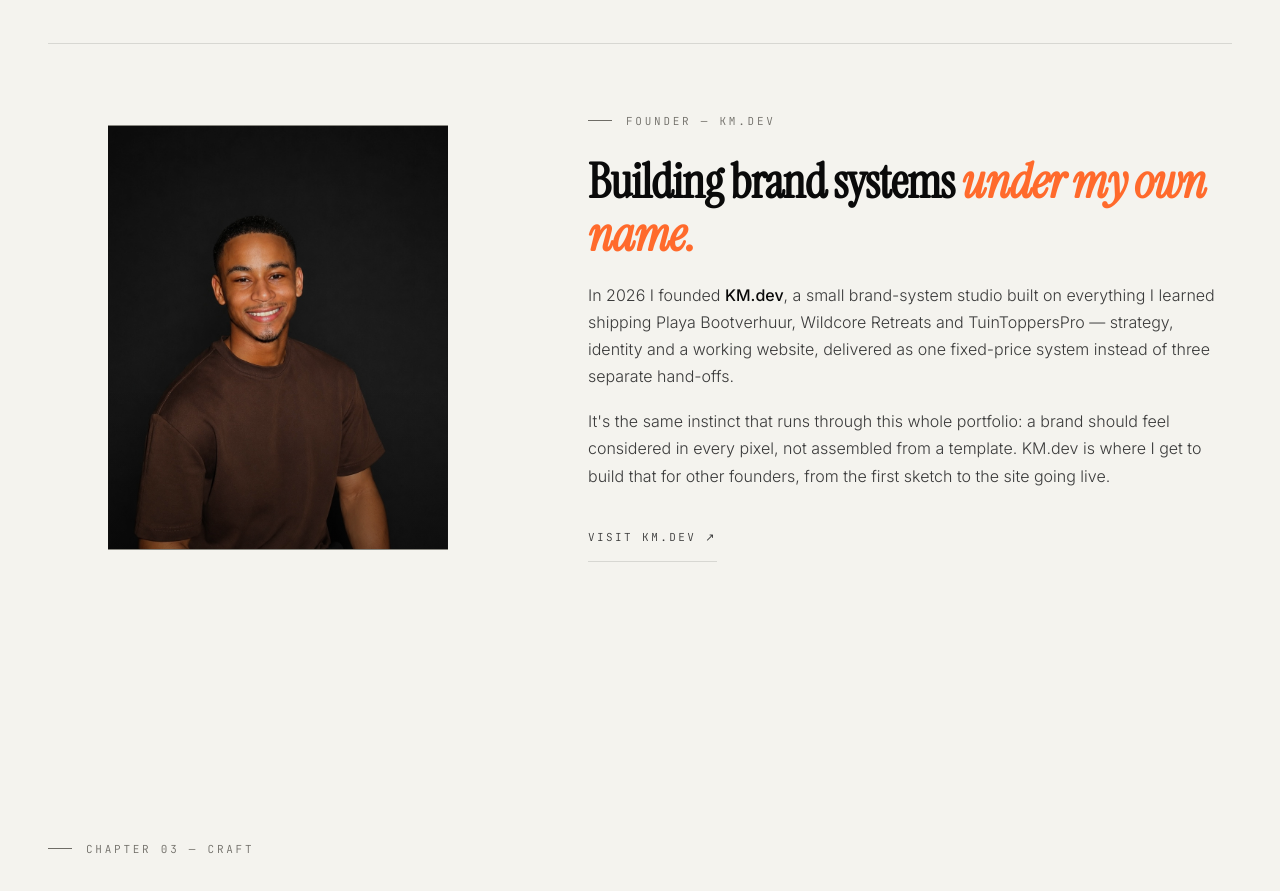
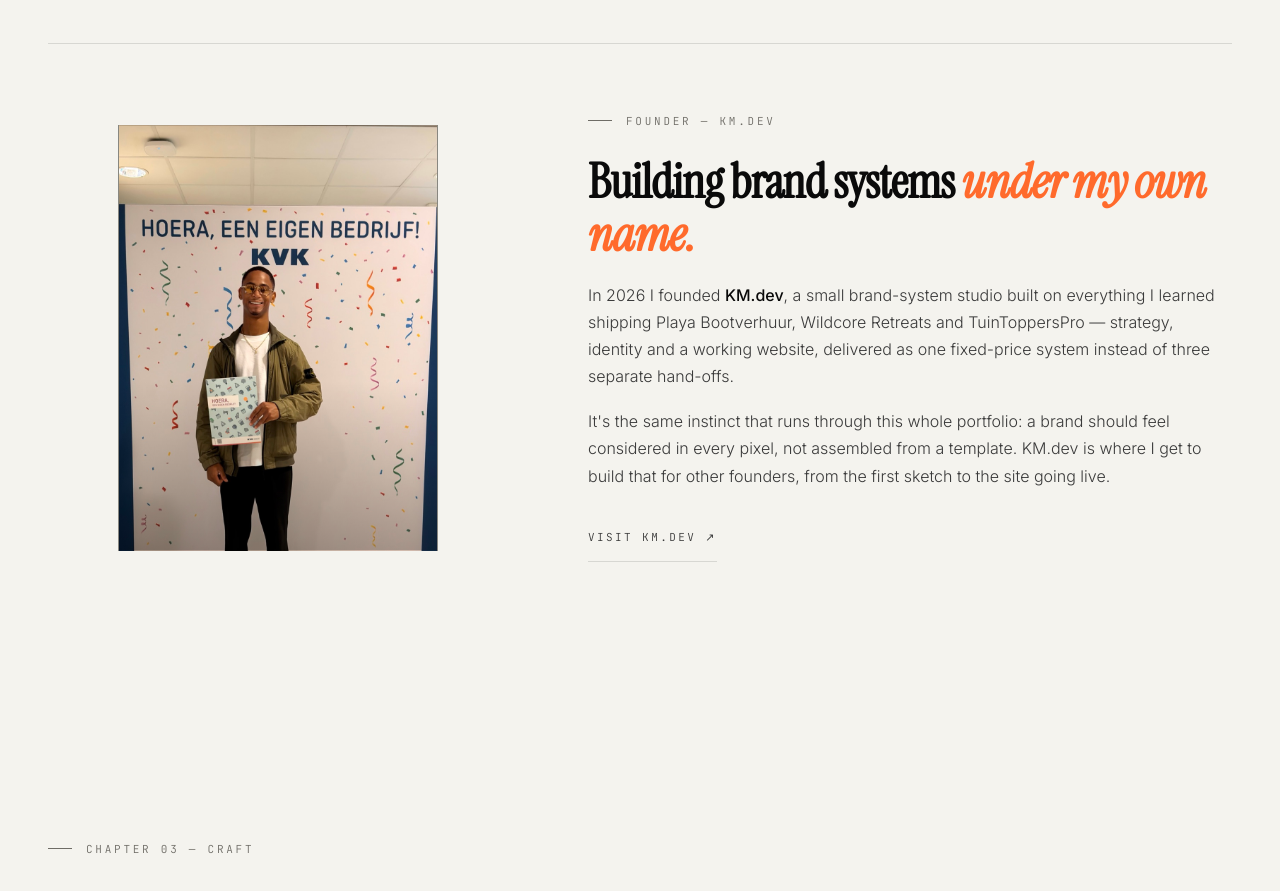
Before and after one commit to KainMckancyLaReine/Mckancy.mc, a website built with Vite: page app/index.html in a window 1280 px wide. Shown: the part 3240-4131 px from the top of the page. Built offline with nearby package versions, Linux system fonts and the light colour scheme; some packages are replaced by stand-ins of ours.

Commit message:
Add real KM.dev founder photo to About section
Replaces the kain.jpg placeholder in the founder block with the
actual KVK "own company" registration photo — resized/compressed
from the original HEIC (2.2MB -> 268KB) for web use.

```diff
--- a/app/index.html
+++ b/app/index.html
@@ -276,7 +276,7 @@
 
     <!-- KM.dev founder block — photo slot uses kain.jpg until a dedicated photo is supplied -->
     <div class="km-founder-block">
-      <div class="km-founder-photo" style="background-image:url('../assets/kain.jpg');" role="img" aria-label="Kain Mckancy La Reine, founder of KM.dev"></div>
+      <div class="km-founder-photo" style="background-image:url('../assets/kmdev-founder.jpg'); background-position:center 12%;" role="img" aria-label="Kain Mckancy La Reine celebrating the official founding of KM.dev at the Dutch Chamber of Commerce (KVK)"></div>
       <div class="km-founder-text">
         <div class="eyebrow">Founder — KM.dev</div>
         <h3 class="km-founder-title">Building brand systems <span class="it" style="color:var(--orange);">under my own name.</span></h3>
--- a/src/style.css
+++ b/src/style.css
@@ -909,8 +909,8 @@
 @media (min-width: 1024px) { .km-founder-block { grid-template-columns: 5fr 7fr; gap: 80px; } }
 .km-founder-photo {
   position: relative;
-  width: 100%; max-width: 340px;
-  aspect-ratio: 4/5;
+  width: 100%; max-width: 320px;
+  aspect-ratio: 3/4;
   margin: 0 auto;
   border: 1px solid var(--line);
   overflow: hidden;
```
Also changed, not shown: index.html (+3 -3 lines), assets/kmdev-founder.jpg (added), build/index-Bc7fxntb.css (added), build/index-DLLfBW4d.js (renamed from build/index-D01KwT78.js), build/index-DXe53x81.css (deleted), build/kmdev-founder-BYeGbynq.jpg (added).
